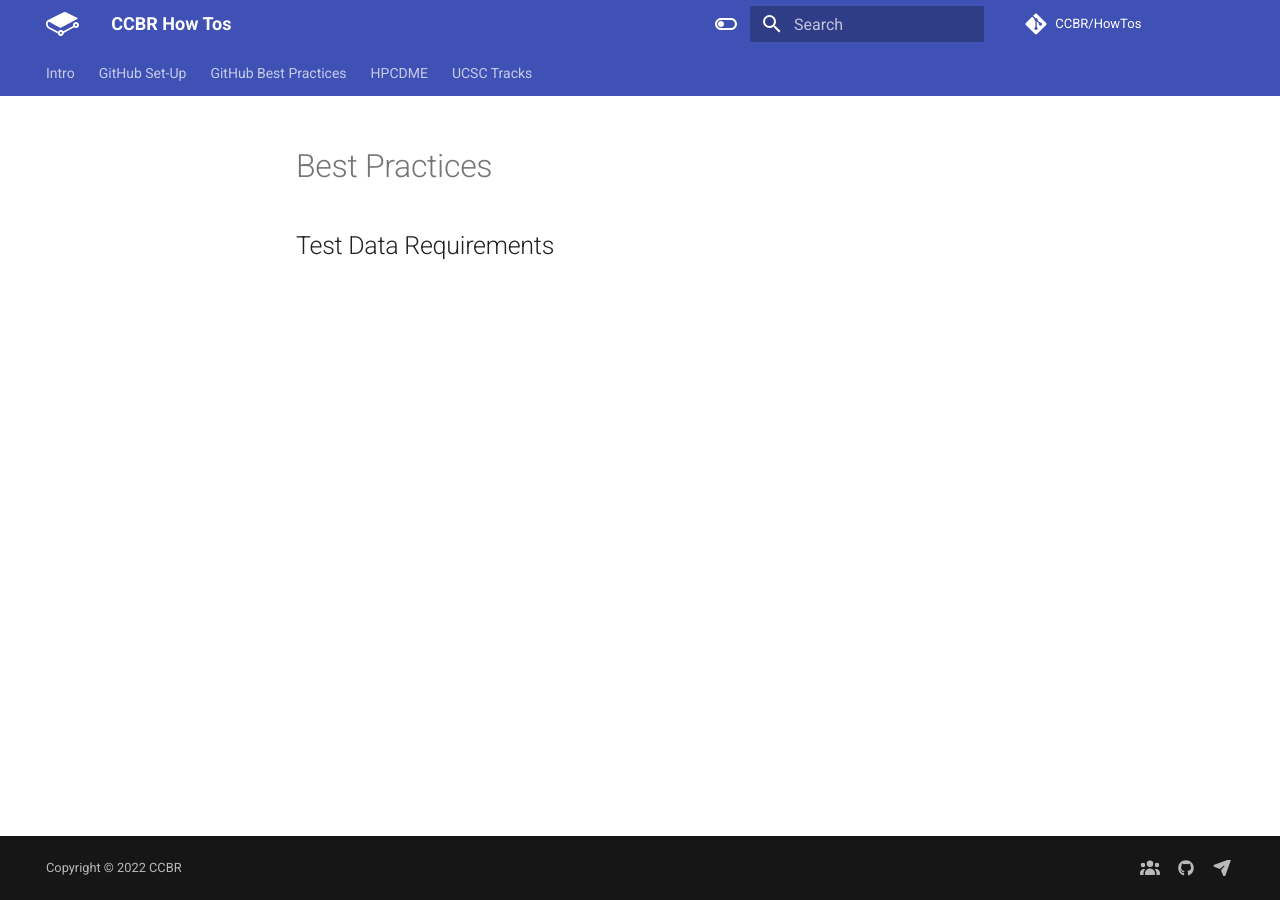
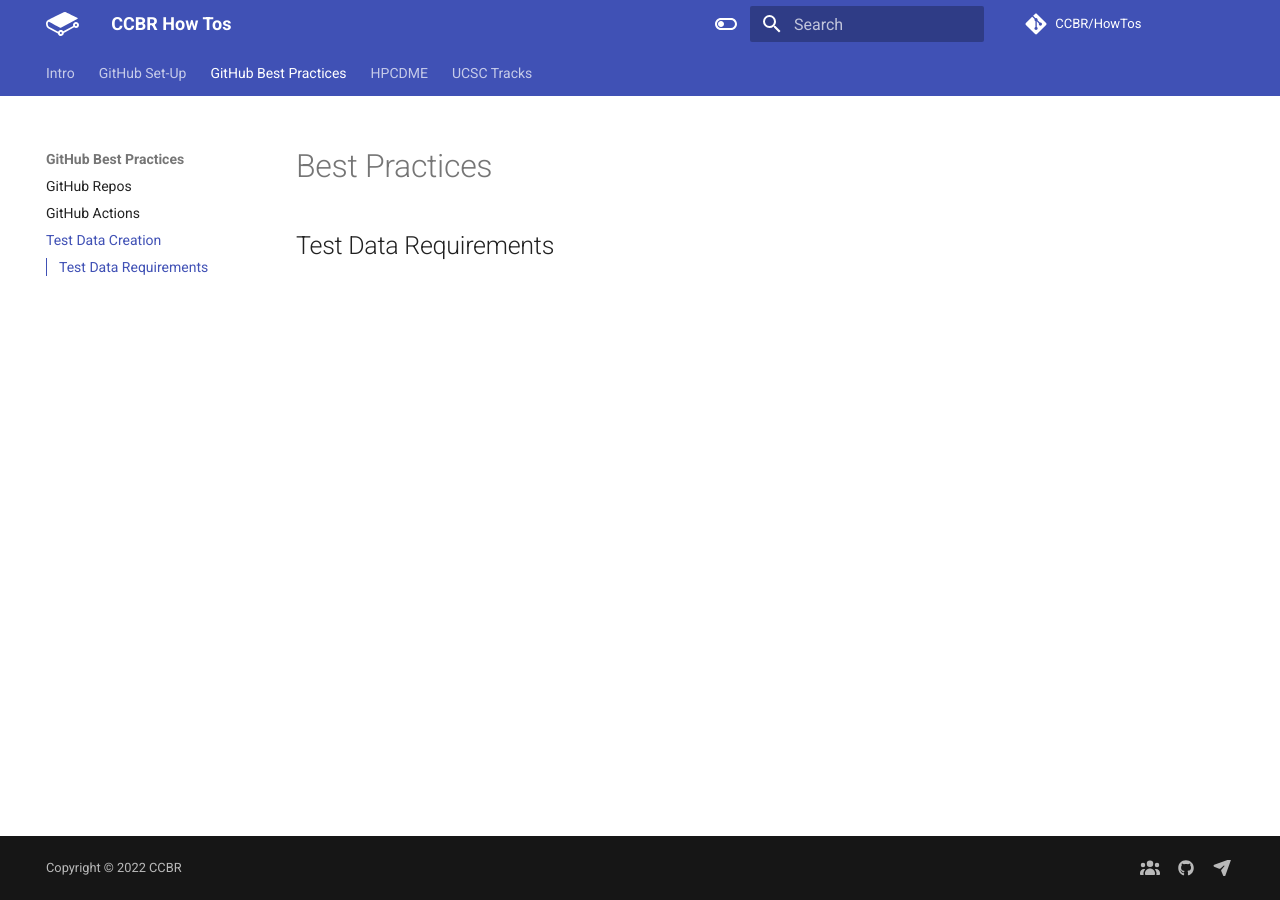
Before and after one commit to escauley/HowTos, an MkDocs documentation site: the page built from docs/GitHub/sop_testdata.md, in a window 1280 px wide. Built offline with MkDocs 1.6.1 and Material for MkDocs 9.7.7, drawn with Linux system fonts in a browser that asks for light colours; comment, search, counter and statistics services are not loaded; the version menu is left out; some of the changed lines change nothing that is shown.

```diff
--- a/mkdocs.yml
+++ b/mkdocs.yml
@@ -105,7 +105,7 @@
   - GitHub Best Practices:
     - GitHub Repos: GitHub/sop_repo.md
     - GitHub Actions: GitHub/sop_actions.md
-    - Test Data Creation: GitHub/sop_testdata.m
+    - Test Data Creation: GitHub/sop_testdata.md
   - HPCDME :
     - Setup : HPCDME/setup.md
     - Biowulf2HPCDME: HPCDME/transfer.md
```
